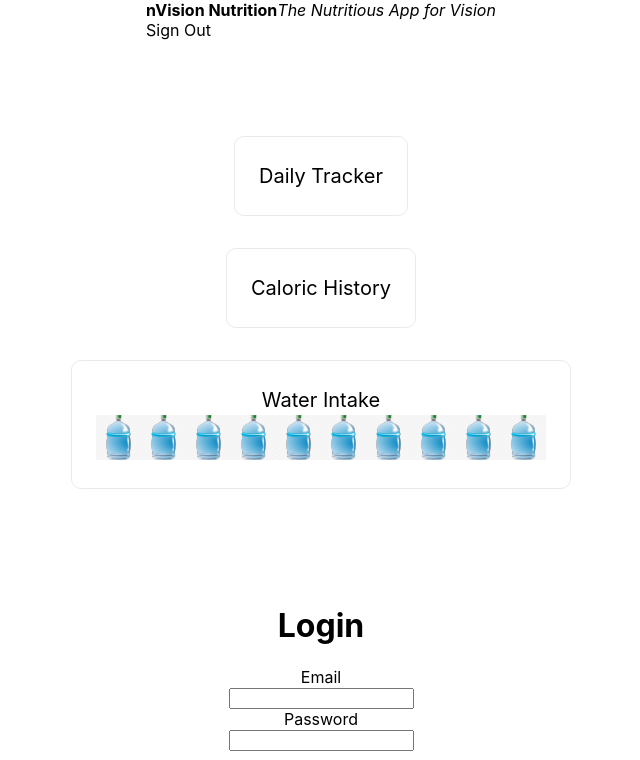
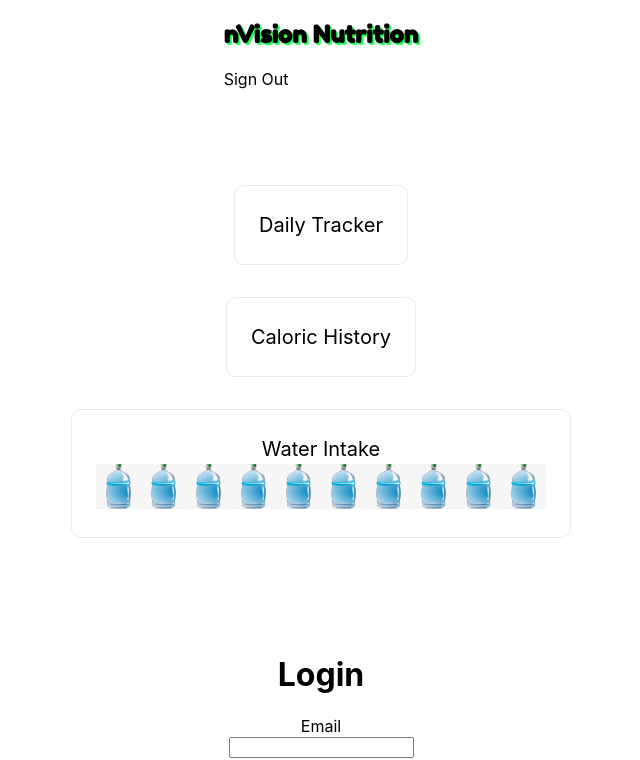
Before and after one commit to Nvision-Nutrition/nvision, a Next.js app: page / in a window 1280 px wide. Shown: the top 760 px of the page, without its empty margins (319-959 px from the left). Built offline with nearby package versions, Linux system fonts and the light colour scheme.

Commit message:
Navbar changes made. Styling of brand and adding theme to color

```diff
--- a/pages/index.js
+++ b/pages/index.js
@@ -26,19 +26,15 @@ const App = () => {
   return (
     <div className={styles.container}>
       <Head>
-        <title>The Nutritious App for Vision</title>
+        <title>nVision nutrition</title>
         <link rel="icon" href="/favicon.ico" />
+        <link href='https://fonts.googleapis.com/css2?family=Fredoka+One&family=Open+Sans&display=swap" rel="stylesheet">' rel="stylesheet"/>
       </Head>
       <Navbar>
         <Navbar.Brand href="#home">
-          <strong>
+          <h1 className="titleFont">
             nVision Nutrition
-          </strong>
-          <span>
-            <i>
-                The Nutritious App for Vision
-            </i>
-          </span>
+          </h1>
         </Navbar.Brand>
         <NavDropdown
           title="Sign Out"
--- a/styles/globals.css
+++ b/styles/globals.css
@@ -19,3 +19,8 @@ a {
   width: 45px;
   height: 45px;
 }
+
+.titleFont {
+  font-family: Fredoka One, Open Sans, Arial;
+  text-shadow: 2px 2px 1px #1EFC52;
+}
```
